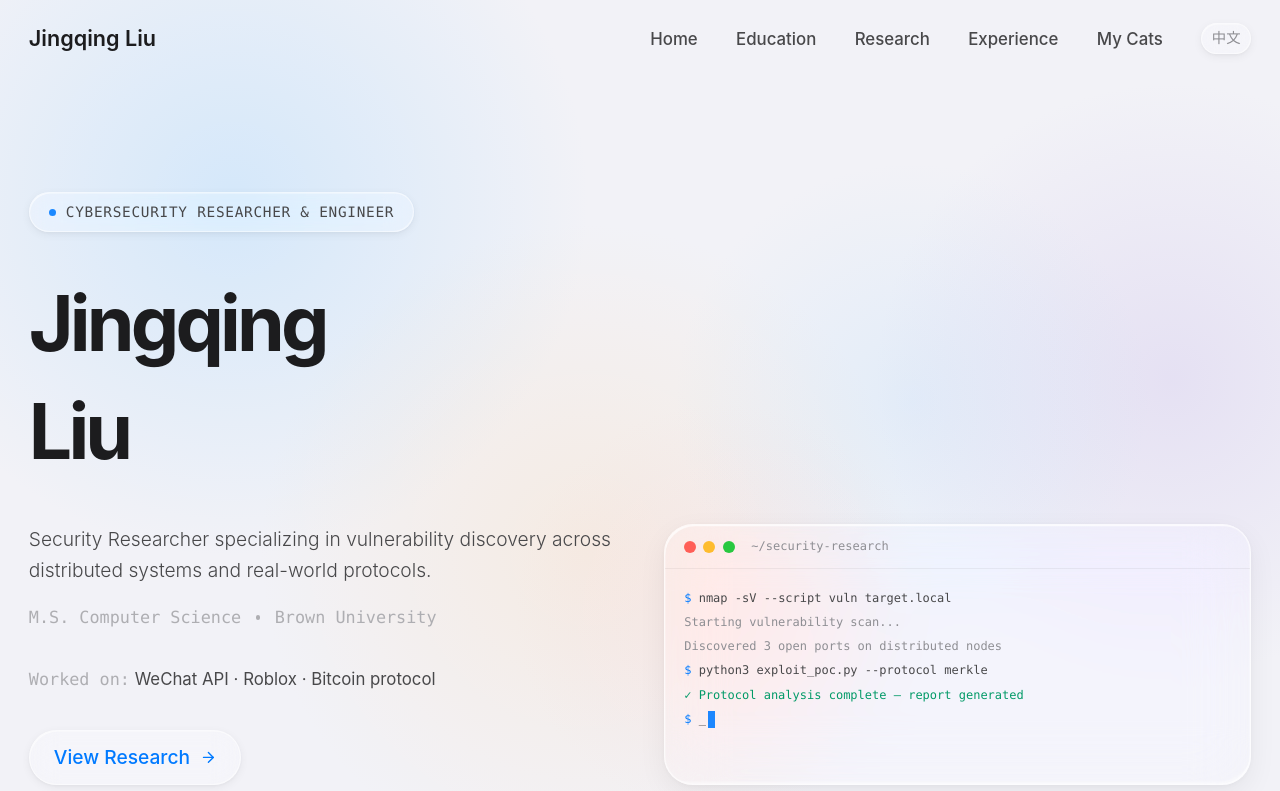
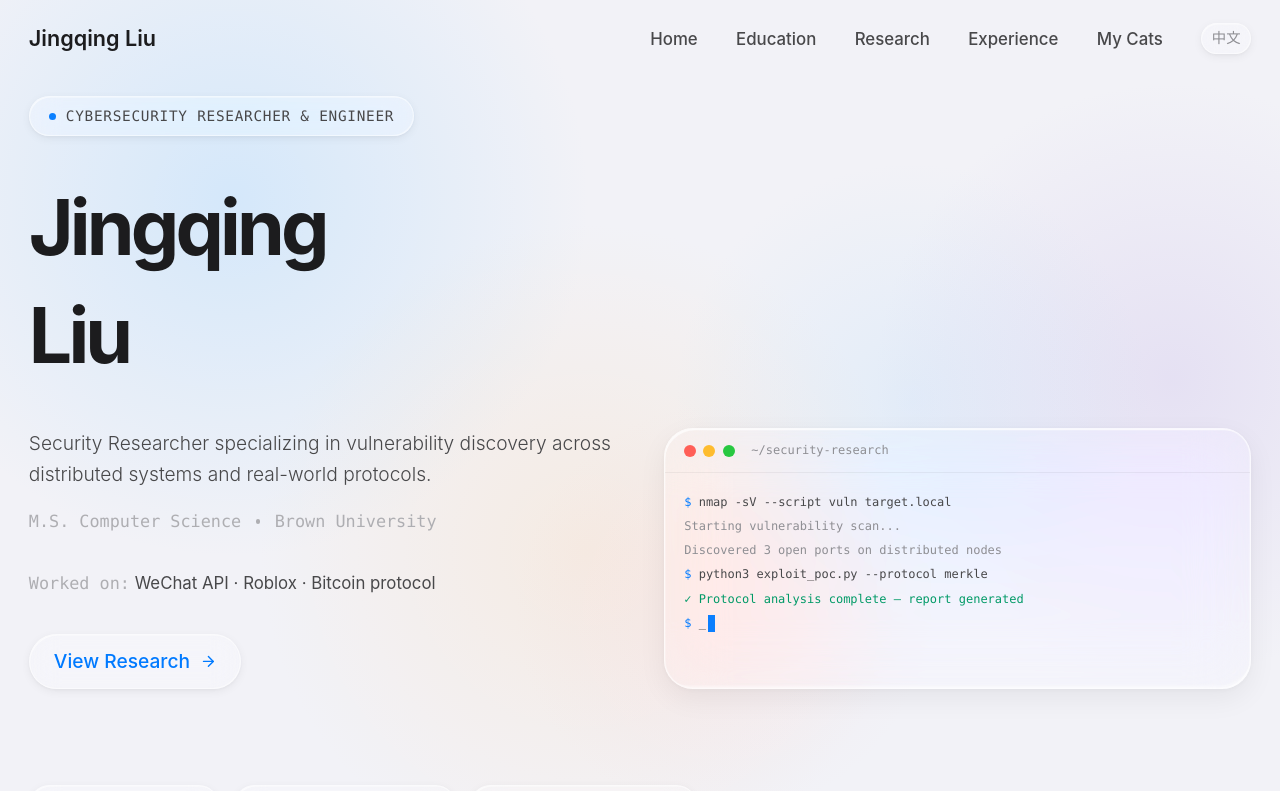
Before and after one commit to Jingqing-Liu/jingqing-liu.github.io, a Next.js app: page / in a window 1280 px wide. Shown: the top 791 px of the page. Built offline with nearby package versions, Linux system fonts and the light colour scheme.

Commit message:
reduce hero section min-height to 80vh for better centering with zoom

```diff
--- a/src/app/home/components/HeroSection.tsx
+++ b/src/app/home/components/HeroSection.tsx
@@ -41,7 +41,7 @@
   ];
 
   return (
-    <section className="relative min-h-screen flex items-center overflow-hidden">
+    <section className="relative min-h-[80vh] flex items-center overflow-hidden">
 
       {/* Content */}
       <div className="relative z-10 container mx-auto px-6 md:px-8 py-20">
```
